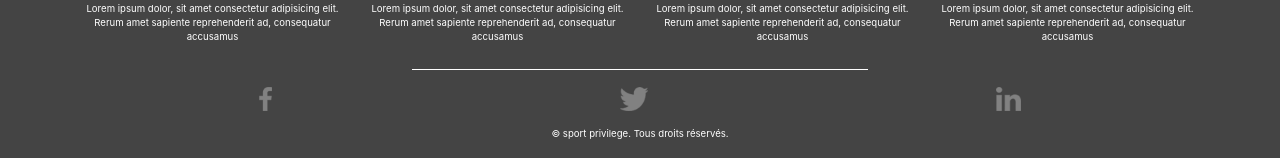
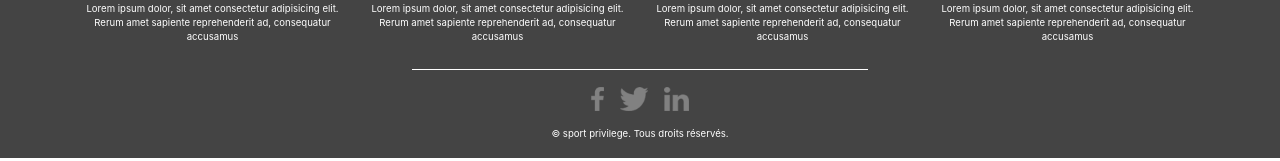
Before and after one commit to ZitaNguyen/siteSport, a plain HTML site: page index.html in a window 1280 px wide. Shown: the part 1456-1617 px from the top of the page. Drawn offline with Linux system fonts and the light colour scheme.

Commit message:
modify bootstrap

```diff
--- a/index.html
+++ b/index.html
@@ -147,9 +147,9 @@
             </div><!-- row -->
 
             <!-- Reseau Sociaux -->
-            <div class="reseaux pt-3 d-flex justify-content-around">
+            <div class="reseaux row pt-3 justify-content-center">
                 <a href="#"><img src="img/icon-facebook.png" alt="Facebook"></a>
-                <a href="#"><img src="img/icon-twitter.png" alt="Twitter"></a>
+                <a href="#" class="px-3"><img src="img/icon-twitter.png" alt="Twitter"></a>
                 <a href="#"><img src="img/icon-linkedin.png" alt="Linkedin"></a>
             </div><!-- row -->
 
```
